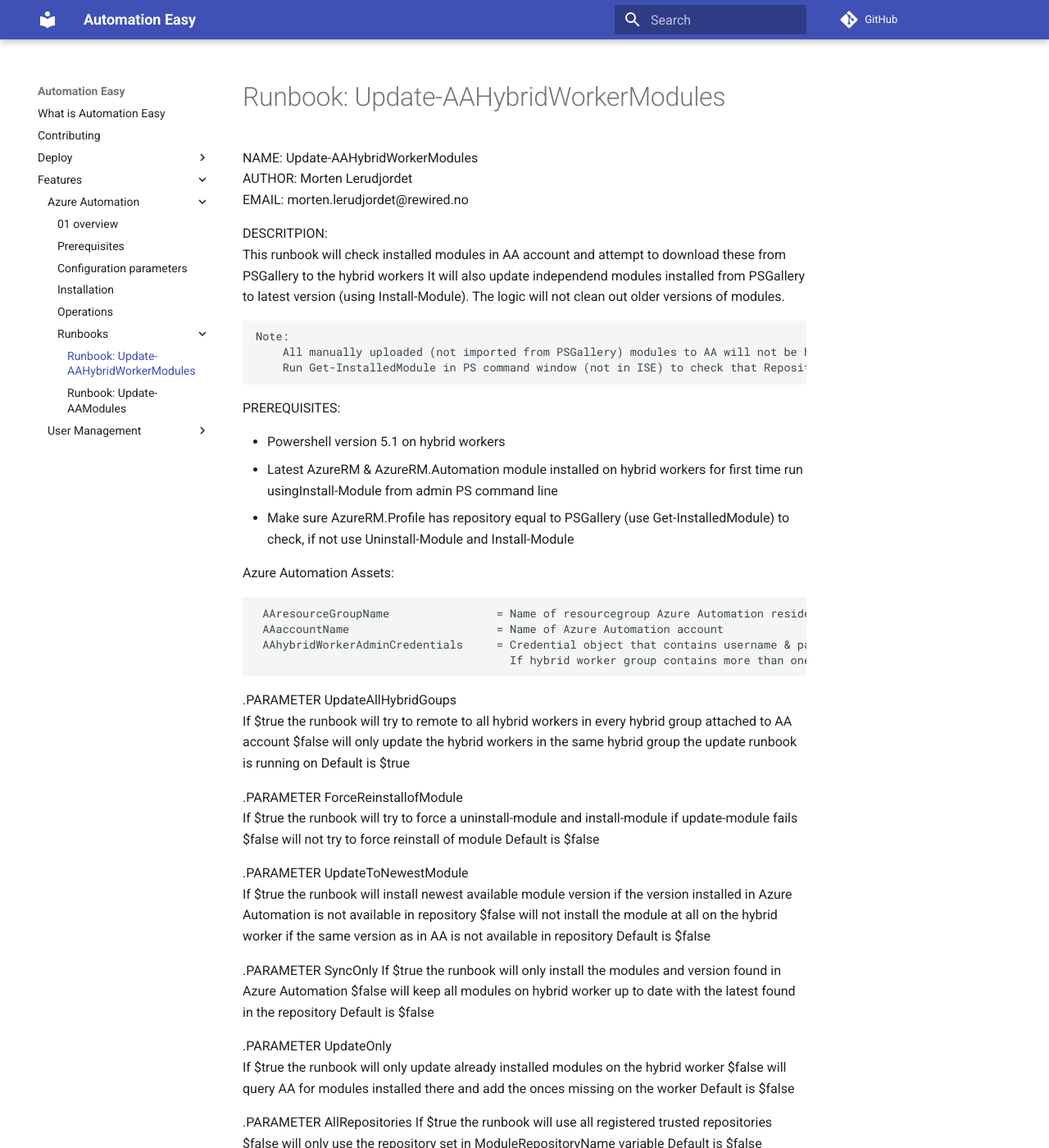
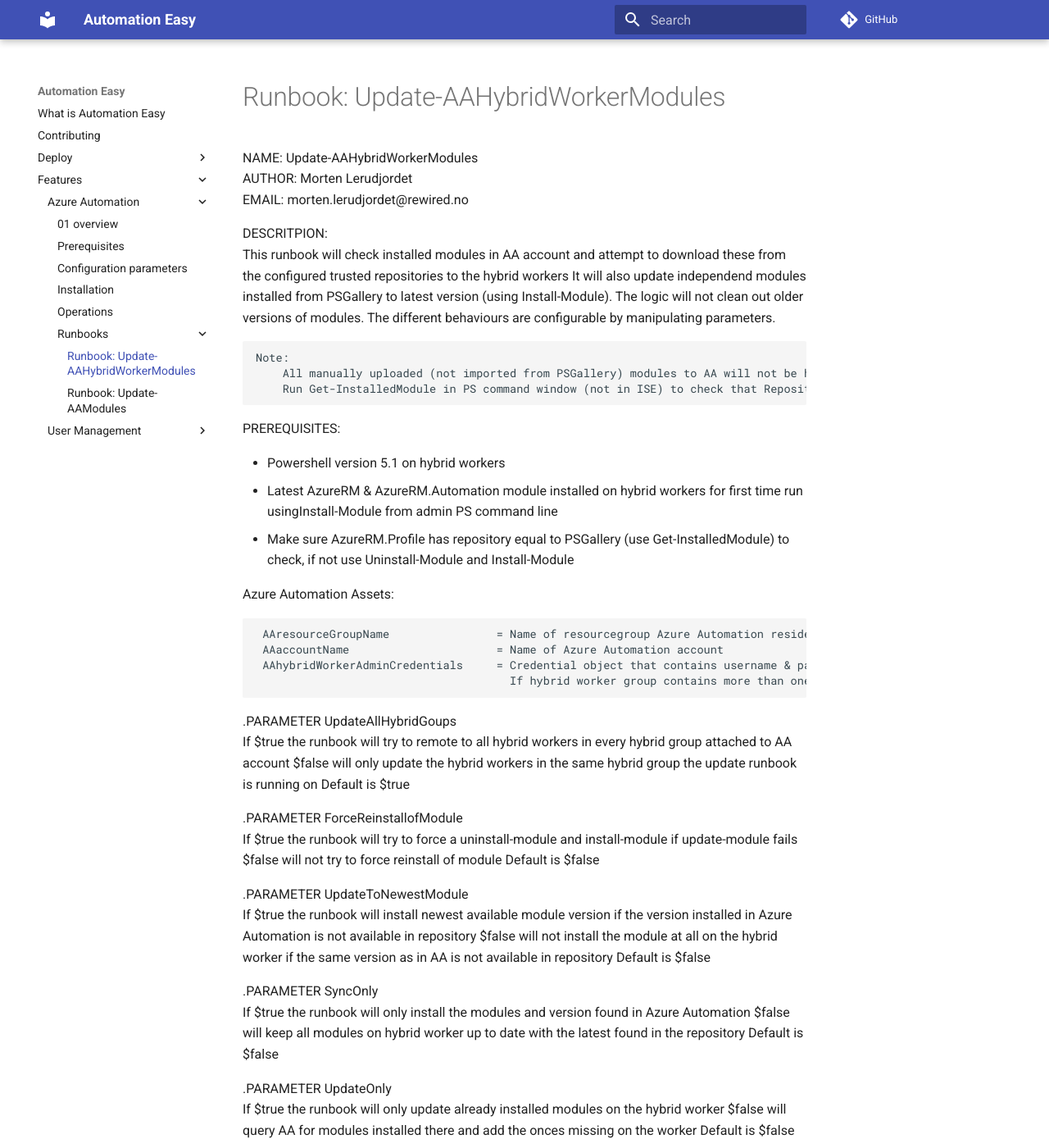
Before and after one commit to janegilring/AutomationEasy, an MkDocs documentation site: the page built from docs/Features/Azure-Automation/Runbooks/Update-AAHybridWorkerModules.md, in a window 1280 px wide and 1400 px high. Shown: the whole window at 82% size. Built offline with MkDocs 1.6.1 and Material for MkDocs 9.7.7, drawn with Linux system fonts in a browser that asks for light colours; comment, search, counter and statistics services are not loaded; some of the changed text lies outside the part shown.

Commit message:
Refactoring of multiple repo logic

```diff
--- a/docs/Features/Azure-Automation/Runbooks/Update-AAHybridWorkerModules.md
+++ b/docs/Features/Azure-Automation/Runbooks/Update-AAHybridWorkerModules.md
@@ -5,9 +5,10 @@ AUTHOR:     Morten Lerudjordet
 EMAIL:      morten.lerudjordet@rewired.no
 
 DESCRITPION:
-        This runbook will check installed modules in AA account and attempt to download these from PSGallery to the hybrid workers
+        This runbook will check installed modules in AA account and attempt to download these from the configured trusted repositories to the hybrid workers
         It will also update independend modules installed from PSGallery to latest version (using Install-Module).
         The logic will not clean out older versions of modules.
+        The different behaviours are configurable by manipulating parameters.
 
     Note:
         All manually uploaded (not imported from PSGallery) modules to AA will not be handled by this runbooks, and should be handled by other means
```
Also changed, not shown: 1 other file.
